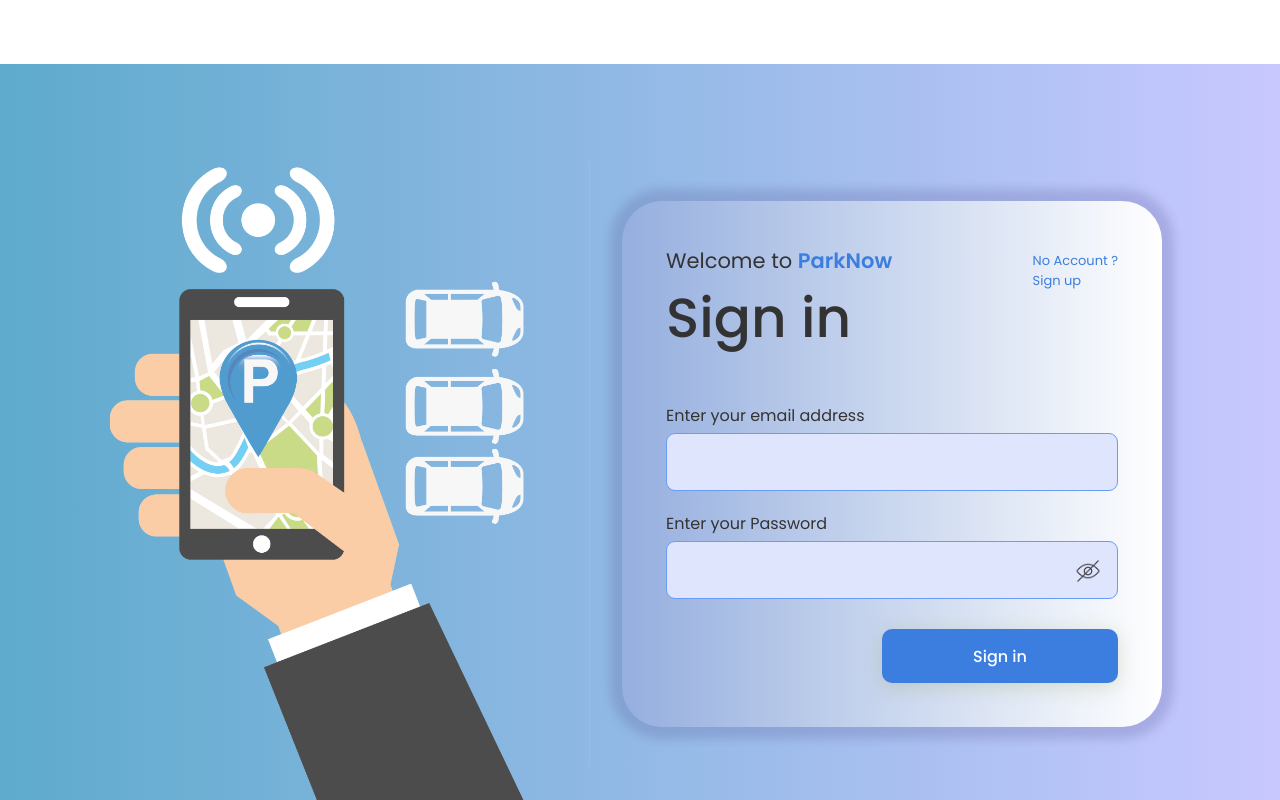
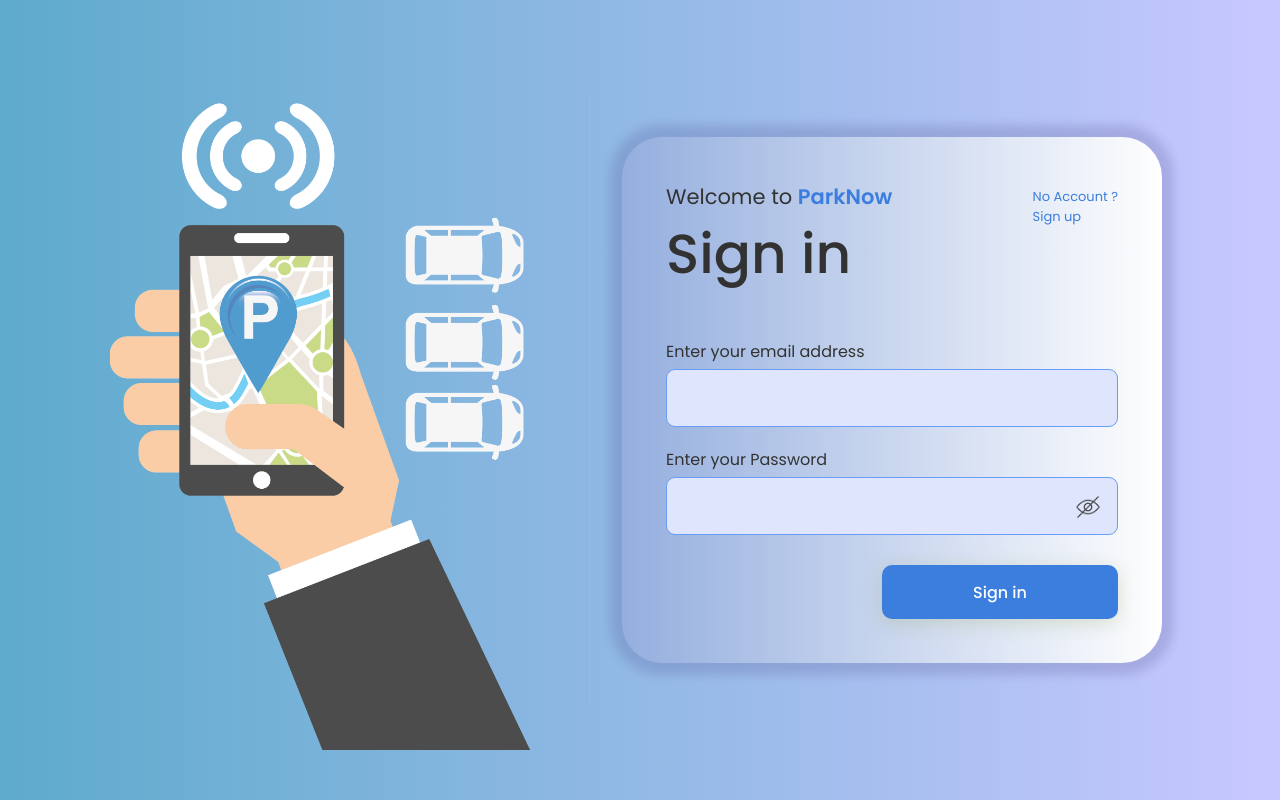
Before and after one commit to tomcherian/easy-car-parking, a React (Create React App) app: page /login in a window 1280 px wide. Built offline with nearby package versions, Linux system fonts and the light colour scheme.

Commit message:
Update on login

```diff
--- a/src/pages/Login/Login.css
+++ b/src/pages/Login/Login.css
@@ -3,6 +3,7 @@
   height: 100vh;
   opacity: 0.8;
   position: relative;
+  margin-top: 0 !important;
 }
 
 .Login_card {
```
